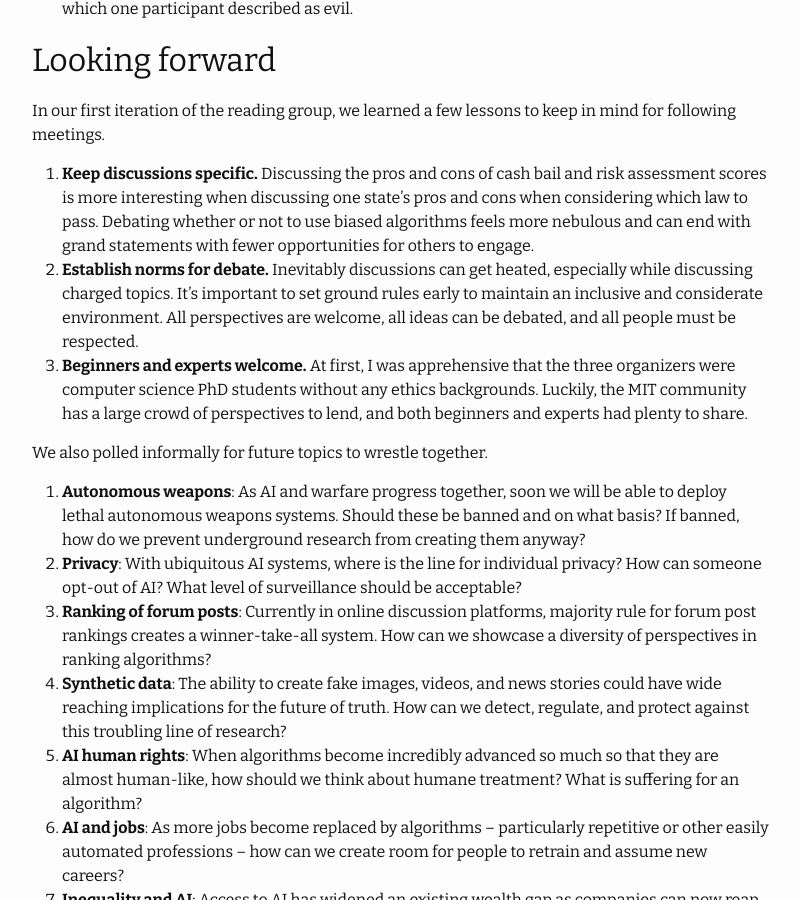
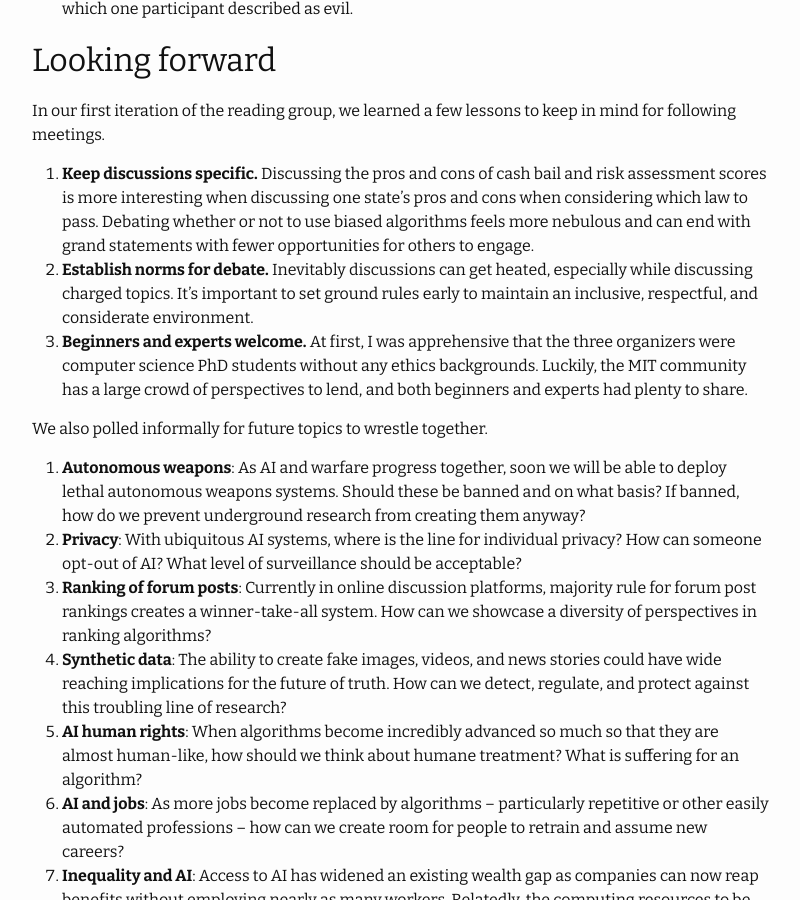
Before and after one commit to mitaiethics/mitaiethics.github.io, a Jekyll site: the page built from _posts/2018-10-24-predict-sexuality.md, in a window 1280 px wide and 900 px high, scrolled down 2373 px. Shown: the whole window, without its empty margins (238-1038 px from the left). Built offline with Jekyll 4.4.1, drawn with Linux system fonts in a browser that asks for light colours.

Commit message:
Change wording

```diff
--- a/_posts/2018-10-24-predict-sexuality.md
+++ b/_posts/2018-10-24-predict-sexuality.md
@@ -36,7 +36,7 @@ With a large crowd of participants and many questions to debate, we split into s
 
 In our first iteration of the reading group, we learned a few lessons to keep in mind for following meetings.
  1. **Keep discussions specific.** Discussing the pros and cons of cash bail and risk assessment scores is more interesting when discussing one state's pros and cons when considering which law to pass. Debating whether or not to use biased algorithms feels more nebulous and can end with grand statements with fewer opportunities for others to engage.
- 2. **Establish norms for debate.** Inevitably discussions can get heated, especially while discussing charged topics. It's important to set ground rules early to maintain an inclusive and considerate environment. All perspectives are welcome, all ideas can be debated, and all people must be respected.
+ 2. **Establish norms for debate.** Inevitably discussions can get heated, especially while discussing charged topics. It's important to set ground rules early to maintain an inclusive, respectful, and considerate environment.
  3. **Beginners and experts welcome.** At first, I was apprehensive that the three organizers were computer science PhD students without any ethics backgrounds. Luckily, the MIT community has a large crowd of perspectives to lend, and both beginners and experts had plenty to share.
 
 We also polled informally for future topics to wrestle together.
```
Also changed, not shown: 2 other files.
